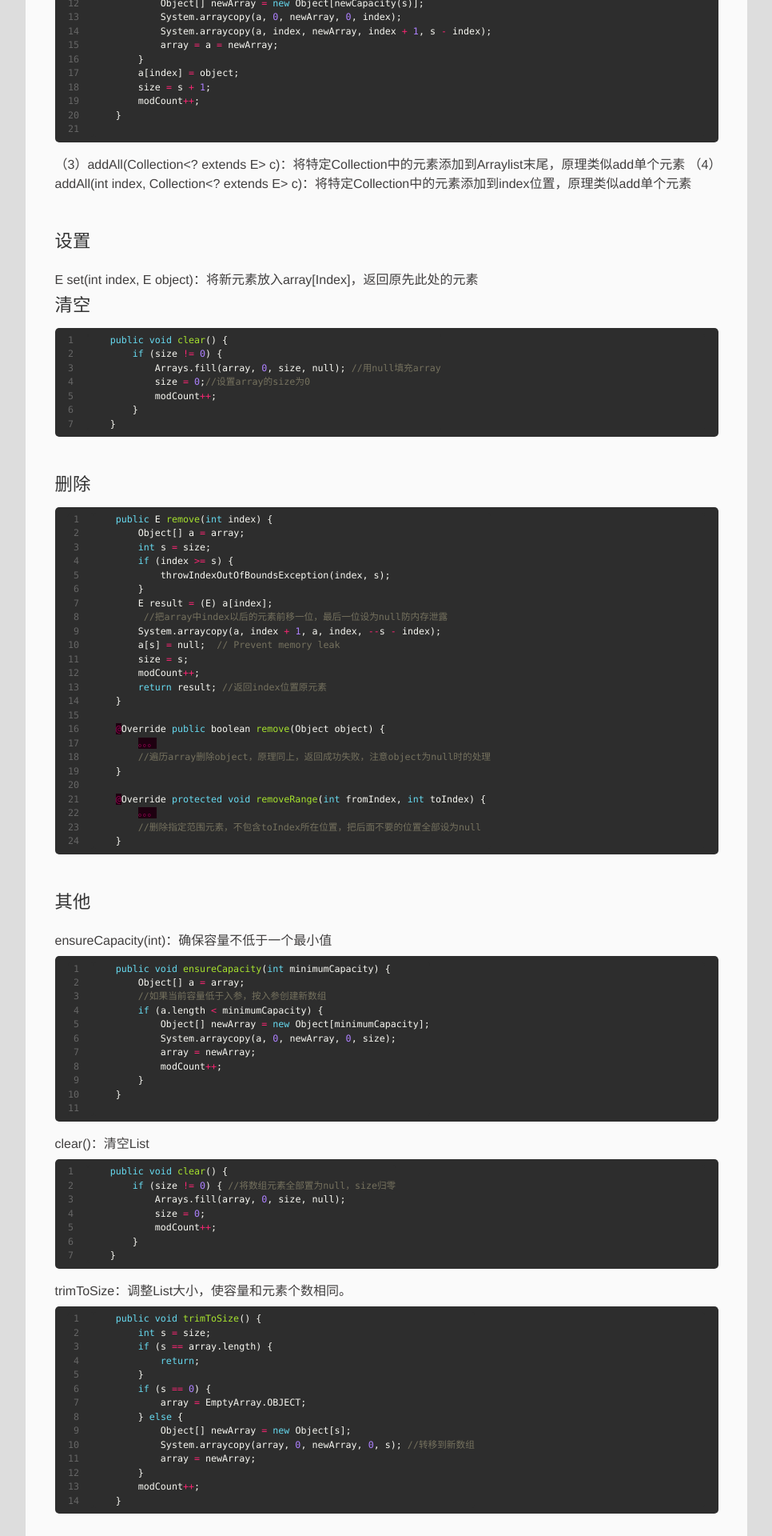
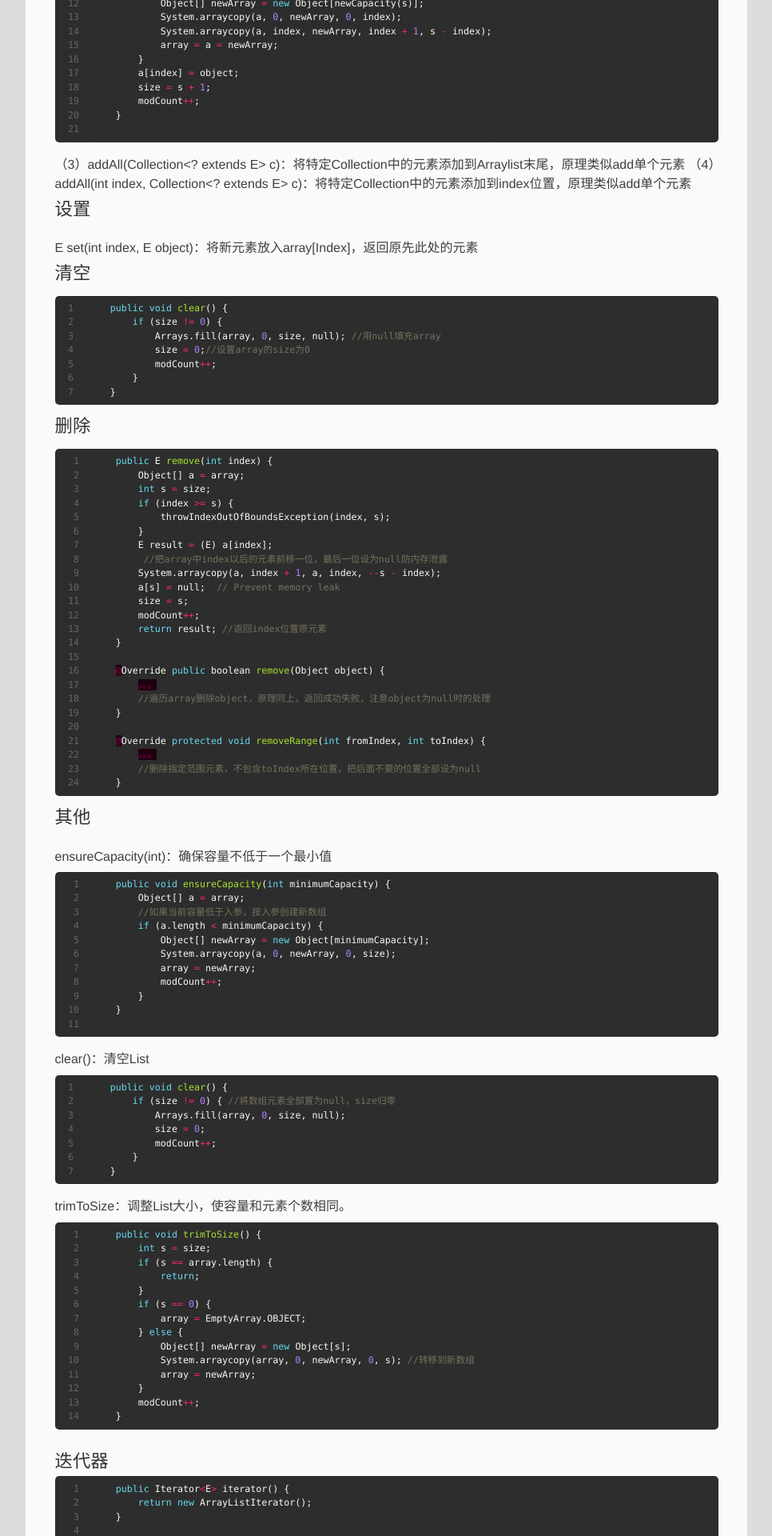
Before and after one commit to geminixing/geminixing.github.io, a Jekyll site: the page built from _posts/2017-09-20-ArrayList-source-code-analyze.md, in a window 1280 px wide. Shown: the part 1563-3483 px from the top of the page at 80% size, without its empty margins (6-972 px from the left). Built offline with Jekyll 4.4.1, drawn with Linux system fonts in a browser that asks for light colours; Markdown is read by kramdown in place of the engine named in the settings.

Commit message:
依稀明白了
再来

```diff
--- a/_posts/2017-09-20-ArrayList-source-code-analyze.md
+++ b/_posts/2017-09-20-ArrayList-source-code-analyze.md
@@ -22,13 +22,12 @@ ArrayList是基于数组实现的List，支持快速随机访问，其容量能
 public ArrayList(int capacity) ：构造指定初始容量的数组
 public ArrayList()：构造一个空数组
 public ArrayList(Collection<? extends E> collection)：构造一个包含指定集合元素的数组
-<br />
+
 ### 常用方法
+#### 读取
+E get(int index)：直接读取array的指定索引值
 
-##### 读取
-E get(int index)：直接读取array的指定索引值
-<br />
-##### 添加
+#### 添加
 （1）add(E e)：将指定的元素添加到列表的尾部。
 {% highlight c++ linenos %}
     public boolean add(E object) {
@@ -74,11 +73,11 @@ E get(int index)：直接读取array的指定索引值
 （3）addAll(Collection<? extends E> c)：将特定Collection中的元素添加到Arraylist末尾，原理类似add单个元素
 （4）addAll(int index, Collection<? extends E> c)：将特定Collection中的元素添加到index位置，原理类似add单个元素
 
-<br />
-##### 设置
+
+#### 设置
 E set(int index, E object)：将新元素放入array[Index]，返回原先此处的元素
-<br />
-##### 清空
+
+#### 清空
 {% highlight c++ linenos %}
     public void clear() {
         if (size != 0) {
@@ -88,8 +87,8 @@ E set(int index, E object)：将新元素放入array[Index]，返回原先此处
         }
     }
 {% endhighlight %}
-<br />
-##### 删除
+
+#### 删除
 {% highlight c++ linenos %}
     public E remove(int index) {
         Object[] a = array;
@@ -117,9 +116,8 @@ E set(int index, E object)：将新元素放入array[Index]，返回原先此处
     }
 {% endhighlight %}
 
-<br />
 
-##### 其他
+#### 其他
 ensureCapacity(int)：确保容量不低于一个最小值
 {% highlight c++ linenos %}
     public void ensureCapacity(int minimumCapacity) {
@@ -158,7 +156,7 @@ trimToSize：调整List大小，使容量和元素个数相同。
         }
         modCount++;
     }{% endhighlight %}
-<br />
+
 
 ### 迭代器
 {% highlight c++ linenos %}
@@ -206,6 +204,6 @@ trimToSize：调整List大小，使容量和元素个数相同。
         }
     }
 {% endhighlight %}
-<br />
+
 ### Fail-Fast机制
 ArrayList采用了快速失败的机制，通过记录modCount参数来实现。在面对并发的修改时，迭代器很快就会完全失败，而不是冒着在将来某个不确定时间发生任意不确定行为的风险。
```
